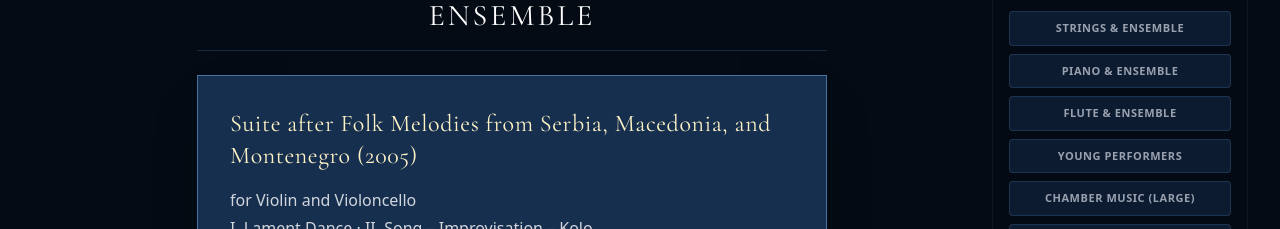
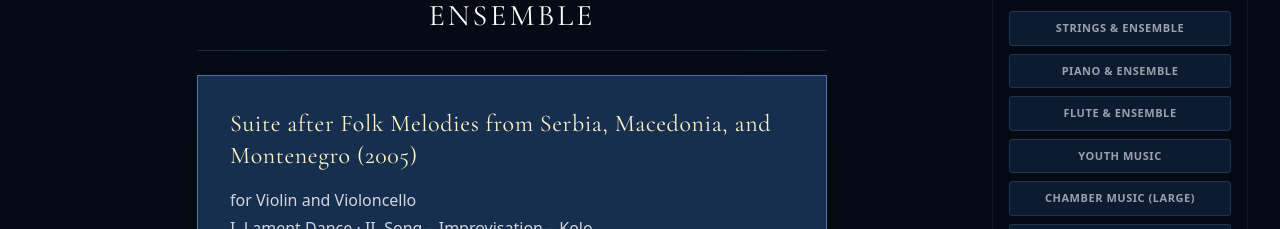
Before and after one commit to Oluwashola001/dijanav2, a Next.js app: page /compositions/works in a window 1280 px wide. Shown: the part 102-331 px from the top of the page. Built offline with nearby package versions, Linux system fonts and the light colour scheme.

Commit message:
renamed button to music for youth

```diff
--- a/app/compositions/works/page.tsx
+++ b/app/compositions/works/page.tsx
@@ -10,7 +10,7 @@ const navigationItems = [
   { id: "strings", label: "Strings & Ensemble" },
   { id: "piano", label: "Piano & Ensemble" },
   { id: "flute", label: "Flute & Ensemble" },
-  { id: "young", label: "Young Performers" },
+  { id: "young", label: "Youth Music" },
   { id: "chamber", label: "Chamber Music (Large)" },
   { id: "string_orch", label: "String Orchestra" },
   { id: "orch", label: "Orchestra" },
@@ -105,7 +105,7 @@ const worksData = [
   },
   {
     id: "young",
-    title: "MUSIC FOR YOUNG PERFORMERS",
+    title: "MUSIC FOR YOUTHS",
     works: [
       {
         title: "An Encounter with the Sea (1998)",
```
